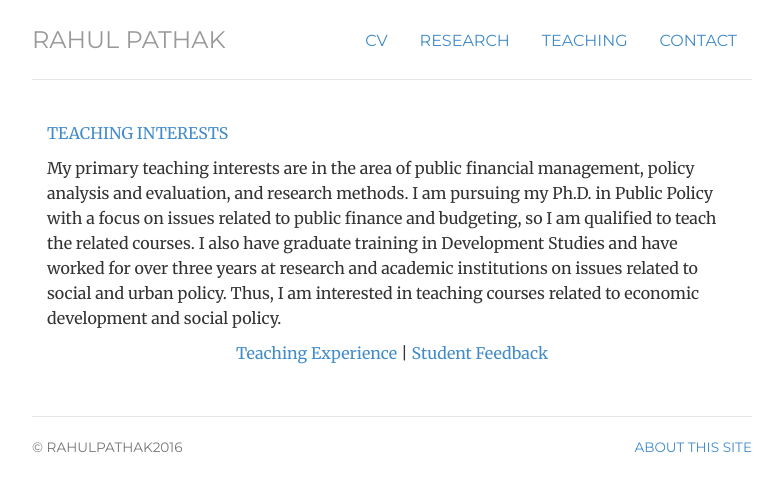
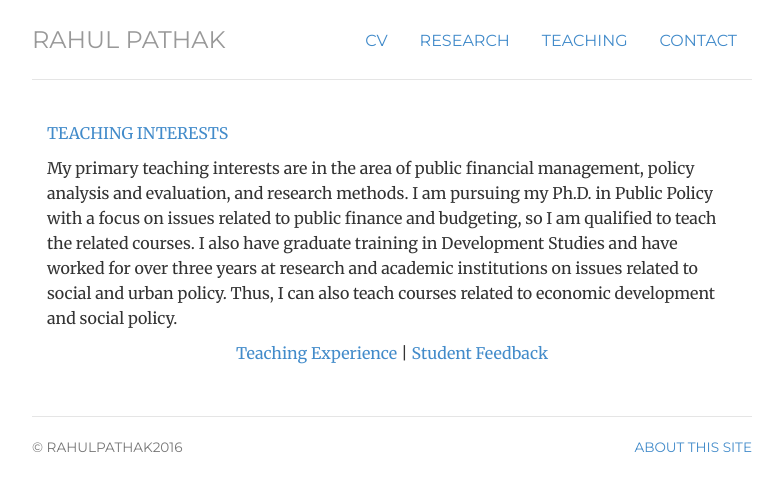
Before and after one commit to pathak-rahul/pathak-rahul.github.io, a Jekyll site: the page built from teaching/index.html, in a window 1280 px wide. Shown: the top 491 px of the page, without its empty margins (248-1030 px from the left). Built offline with Jekyll 4.4.1, drawn with Linux system fonts in a browser that asks for light colours.

Commit message:
Update index.html

```diff
--- a/teaching/index.html
+++ b/teaching/index.html
@@ -13,7 +13,7 @@ title: teaching
 	</div>
 
 	<div itemscope itemtype="http://data-vocabulary.org/Person" class="col-sm-12">
-<p class-"lead"> My primary teaching interests are in the area of public financial management, policy analysis and evaluation, and research methods. I am pursuing my Ph.D. in Public Policy with a focus on issues related to public finance and budgeting, so I am qualified to teach the related courses. I also have graduate training in Development Studies and have worked for over three years at research and academic institutions on issues related to social and urban policy. Thus, I am interested in teaching courses related to economic development and social policy.
+<p class-"lead"> My primary teaching interests are in the area of public financial management, policy analysis and evaluation, and research methods. I am pursuing my Ph.D. in Public Policy with a focus on issues related to public finance and budgeting, so I am qualified to teach the related courses. I also have graduate training in Development Studies and have worked for over three years at research and academic institutions on issues related to social and urban policy. Thus, I can also teach courses related to economic development and social policy.
 
  <p class="text-center"> <a href="/experience"> Teaching Experience </a> | <a href="/feedback"> Student Feedback</a>
 
```
